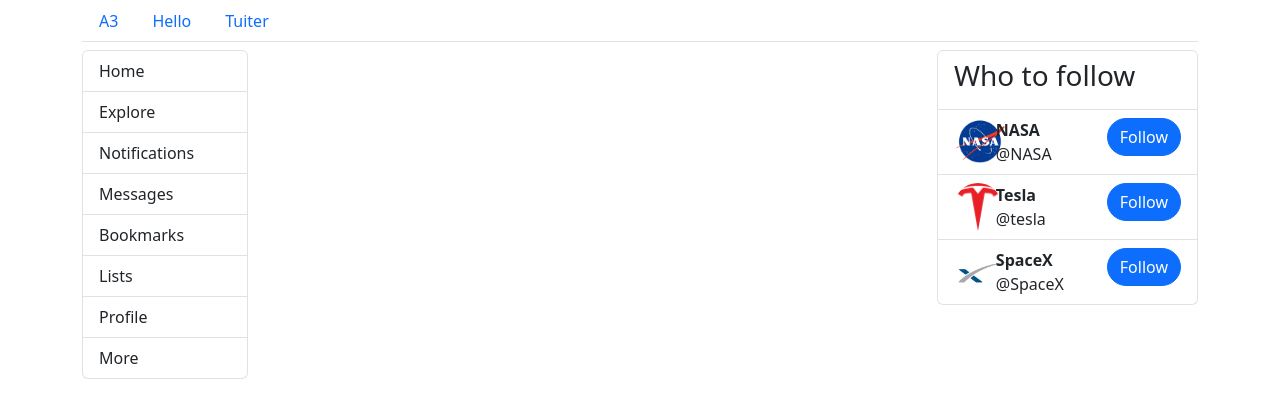
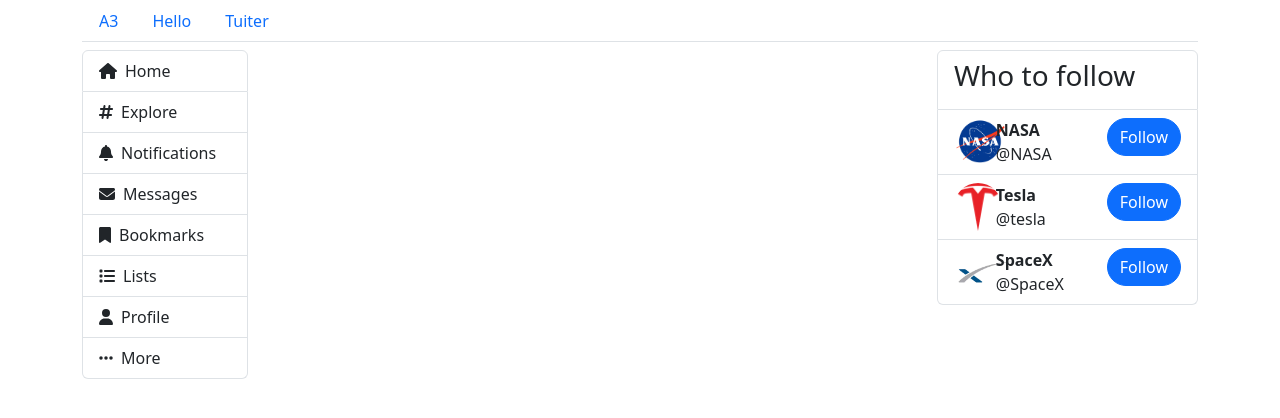
Before and after one commit to DanGraziano/tuiter-react-web-app, a React (Create React App) app: page /tuiter in a window 1280 px wide. Shown: the top 418 px of the page. Built offline with nearby package versions, Linux system fonts and the light colour scheme.

Commit message:
Add icons to nav bar

```diff
--- a/src/tuiter/navigation-sidebar/index.js
+++ b/src/tuiter/navigation-sidebar/index.js
@@ -1,18 +1,34 @@
 import React from "react";
 import { Link, useLocation } from "react-router-dom";
+import { FontAwesomeIcon } from "@fortawesome/react-fontawesome";
+import {faHouse, faHashtag, faBell, faEnvelope, faBookmark, faList, faUser, faEllipsis } from "@fortawesome/free-solid-svg-icons";
 
 const NavigationSidebar = () => {
     const { pathname } = useLocation();
     const [ignore, tuiter, active] = pathname.split("/");
- const links = ["home",     "explore",   "notifications", "messages", "bookmarks", "lists", "profile",  "more"];
+    const links = ["home", "explore", "notifications", "messages", "bookmarks", "lists", "profile",  "more"];
+
+    const icons = {
+        home: faHouse,
+        explore: faHashtag,
+        notifications: faBell,
+        messages: faEnvelope,
+        bookmarks: faBookmark,
+        lists: faList,
+        profile: faUser,
+        more: faEllipsis,
+    };
+
     return (
       <div className="list-group">
-     {links.map((link) =>
-         <Link to={`/tuiter/${link}`} className={`list-group-item text-capitalize ${active === link ? "active" : ""}`}>
-           {link}
+        {links.map((link) => (
+          <Link to={`/tuiter/${link}`} className={`text-capitalize list-group-item list-group-item-action d-flex align-items-center ${active === link ? "active" : ""}`} key={link}>
+            <FontAwesomeIcon icon={icons[link]} />
+            <div className="d-none d-xl-block d-xxl-block ps-2">{link}</div>
           </Link>
-     )}
+        ))}
       </div>
     );
   };
+
   export default NavigationSidebar;
```
Lines whose indentation alone changed are shown as unchanged.
